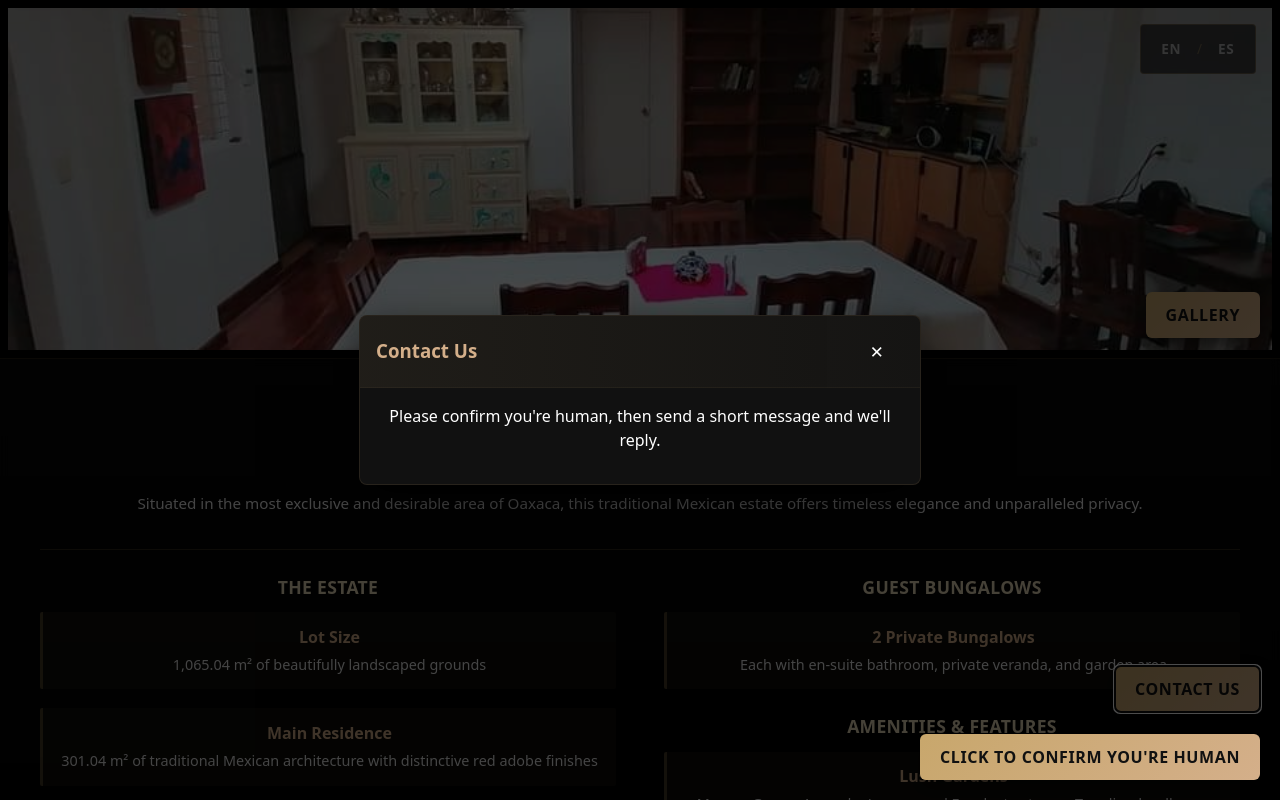
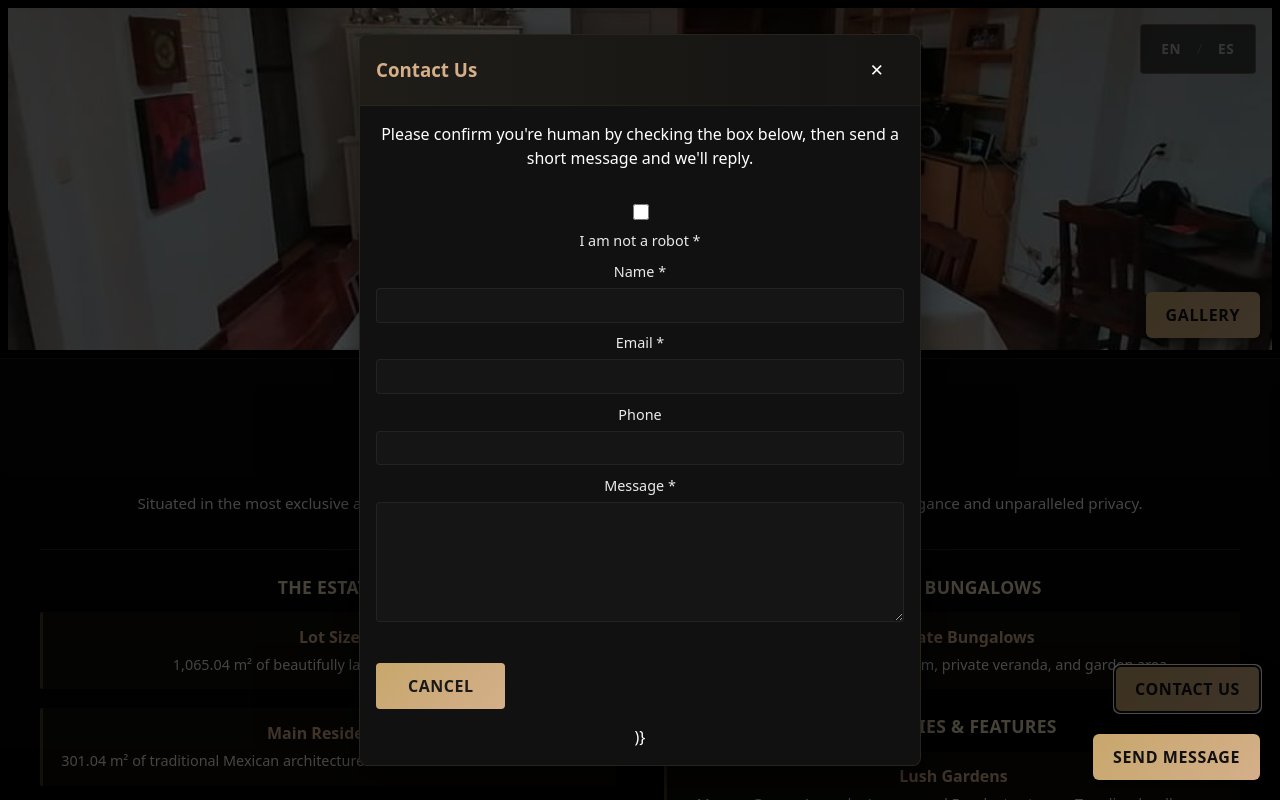
Before and after one commit to Insomnium-Eye/oaxacahouse, a React (Vite) app: page / in a window 1280 px wide. Both pictures are taken after a click on the button "CONTACT US". Built offline with nearby package versions, Linux system fonts and the light colour scheme; no server answers.

Commit message:
Enhance contact modal with CAPTCHA checkbox for spam prevention

```diff
--- a/src/ContactModal.jsx
+++ b/src/ContactModal.jsx
@@ -6,7 +6,7 @@ import './App.css'
 emailjs.init(import.meta.env.VITE_EMAILJS_PUBLIC_KEY || '')
 
 export default function ContactModal({ isOpen, onClose }) {
-  const [captcha, setCaptcha] = useState(false)
+  const [captcha, setCaptcha] = useState(false)  // checkbox state
   const [name, setName] = useState('')
   const [email, setEmail] = useState('')
   const [phone, setPhone] = useState('')
@@ -79,22 +79,19 @@ export default function ContactModal({ isOpen, onClose }) {
         </div>
 
         <div style={{ padding: '0 1rem 1rem 1rem' }}>
-          <p>Please confirm you're human, then send a short message and we'll reply.</p>
+          <p>Please confirm you're human by checking the box below, then send a short message and we'll reply.</p>
 
-          {!captcha && (
-            <div style={{ margin: '0.75rem 0' }}>
-              <button
-                className="gallery-overlay-button"
-                onClick={() => setCaptcha(true)}
-              >
-                Click to confirm you're human
-              </button>
-              {errors.captcha && <div className="field-error">{errors.captcha}</div>}
-            </div>
-          )}
-
-          {captcha && (
-            <form onSubmit={handleSubmit} className="contact-form">
+          <form onSubmit={handleSubmit} className="contact-form">
+            <label style={{display:'flex', alignItems:'center', gap:'0.4rem'}}>
+              <input
+                type="checkbox"
+                checked={captcha}
+                onChange={e => setCaptcha(e.target.checked)}
+                style={{width:'1rem',height:'1rem'}}
+              />
+              <span>I am not a robot *</span>
+            </label>
+            {errors.captcha && <div className="field-error">{errors.captcha}</div>}
               <label>
                 Name *
                 <input value={name} onChange={e => setName(e.target.value)} required />
```
Also changed, not shown: 1 other file (tests, documents, lock files or other folders).
